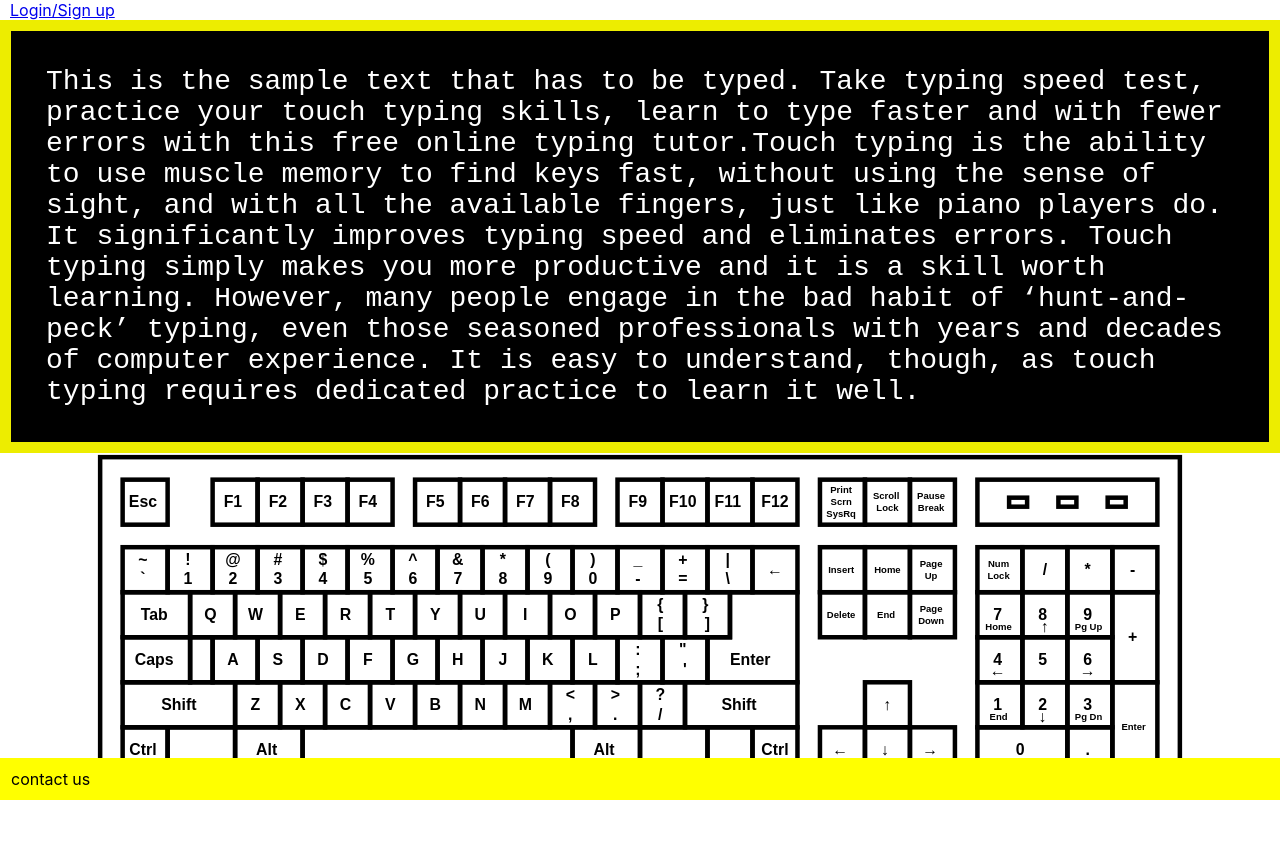
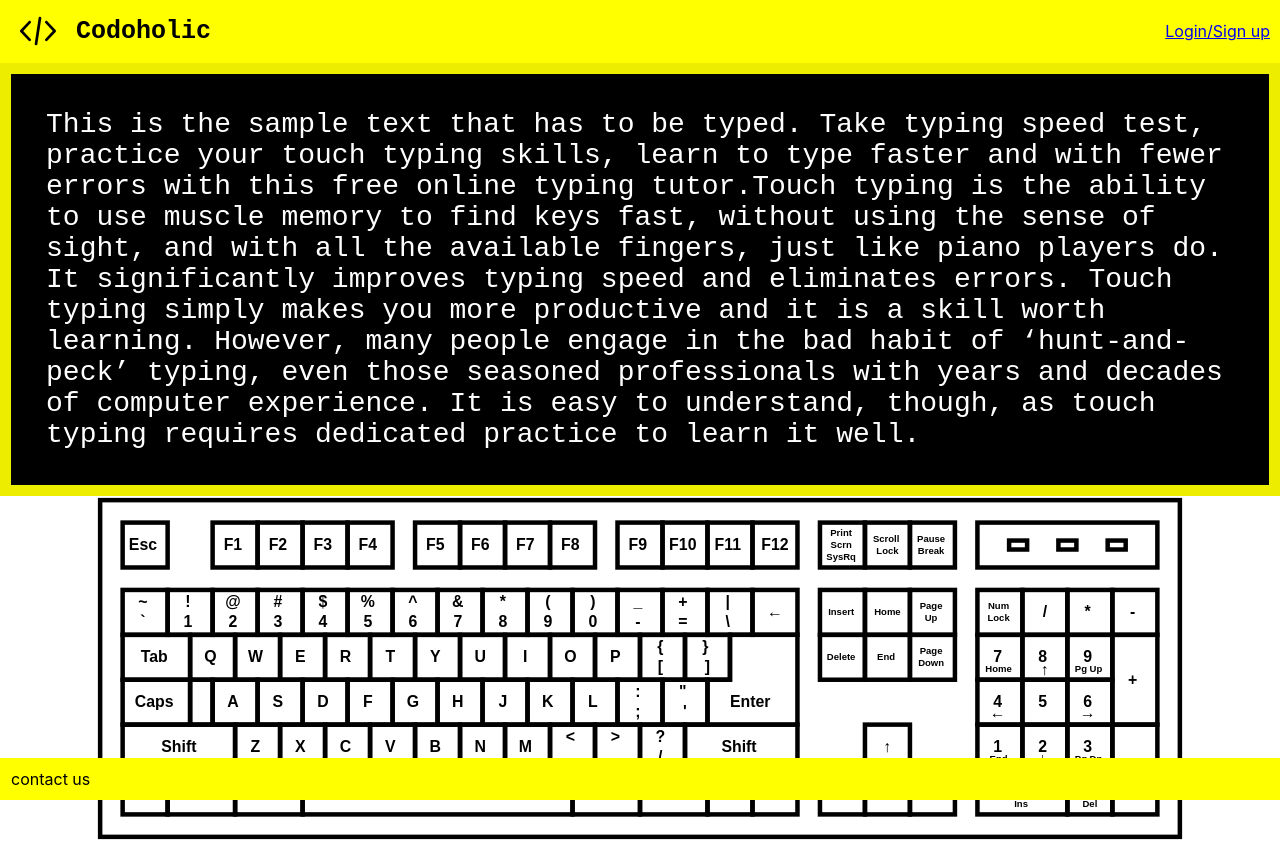
Before and after one commit to nitishvelu/CODOHOLIC, a React (Create React App) app: page / in a window 1280 px wide. Shown: the top 841 px of the page. Before the commit the page ends 800 px from the top, so only its background shows below. Built offline with nearby package versions, Linux system fonts and the light colour scheme.

Commit message:
Update Header.jsx

```diff
--- a/src/components/Header.jsx
+++ b/src/components/Header.jsx
@@ -1,5 +1,25 @@
 import React from 'react';
 import NavBar from './Navbar';
+
+import logo from '../images/coding.svg';
+const stylesheet = {
+    logo: {
+        height: 36,
+        margin: '0 20px',
+    },
+    title: {
+        fontFamily: 'monospace',
+        fontSize: 25,
+    },
+    header: {
+        backgroundColor: 'yellow',
+        top: 0,
+        width: '100%',
+        display: 'flex',
+        alignItems: 'center',
+        justifyContent: 'space-between',
+    }
+}
 
 class Header extends React.Component {
     // constructor ()
@@ -11,9 +31,20 @@ class Header extends React.Component {
     render()
     {
         return (
-            <header>
+            <div >
+            <header style = {stylesheet.header}>
+                <div style={{flexDirection:'row', display: "flex", alignItems: 'center'}}>
+                    <img
+                    style = {stylesheet.logo}
+                    id = 'logo'
+                    src={logo}
+                    alt="logo"
+                    />
+                    <h1 id = 'title' style = {stylesheet.title}>Codoholic</h1>
+                </div>
                 <NavBar />
             </header>
+                </div>
         )
     }
 }
```
